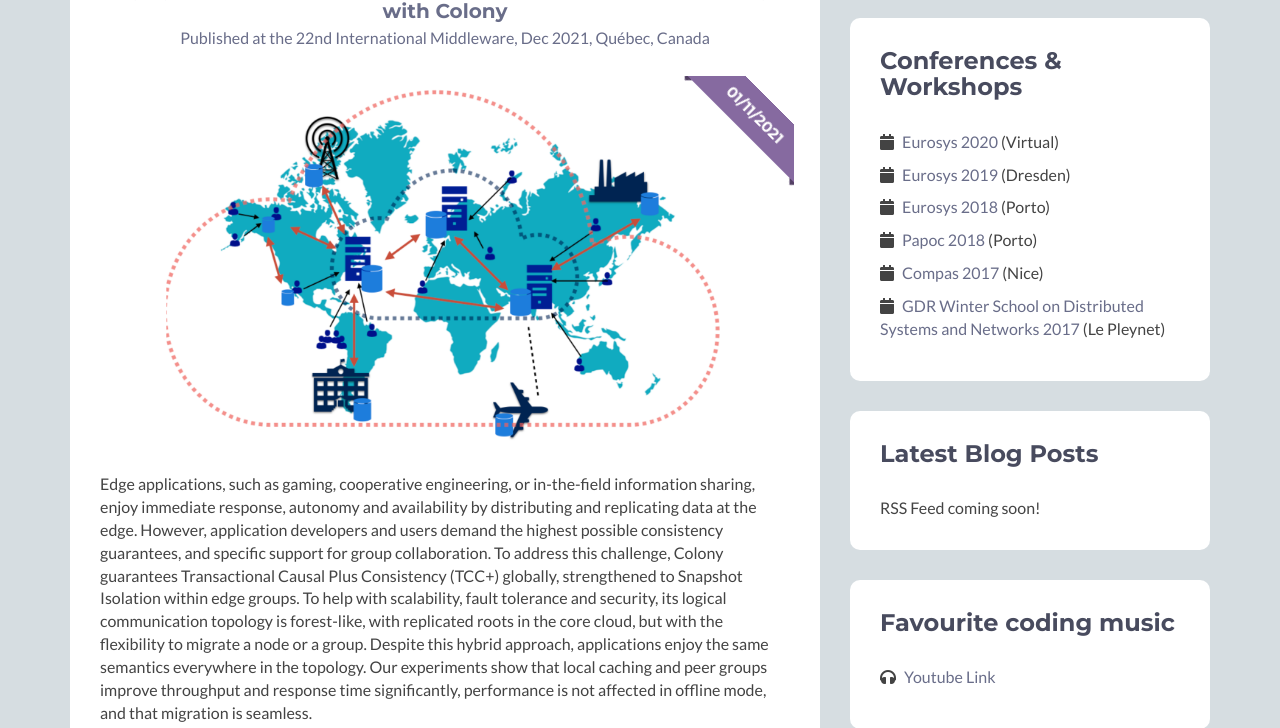
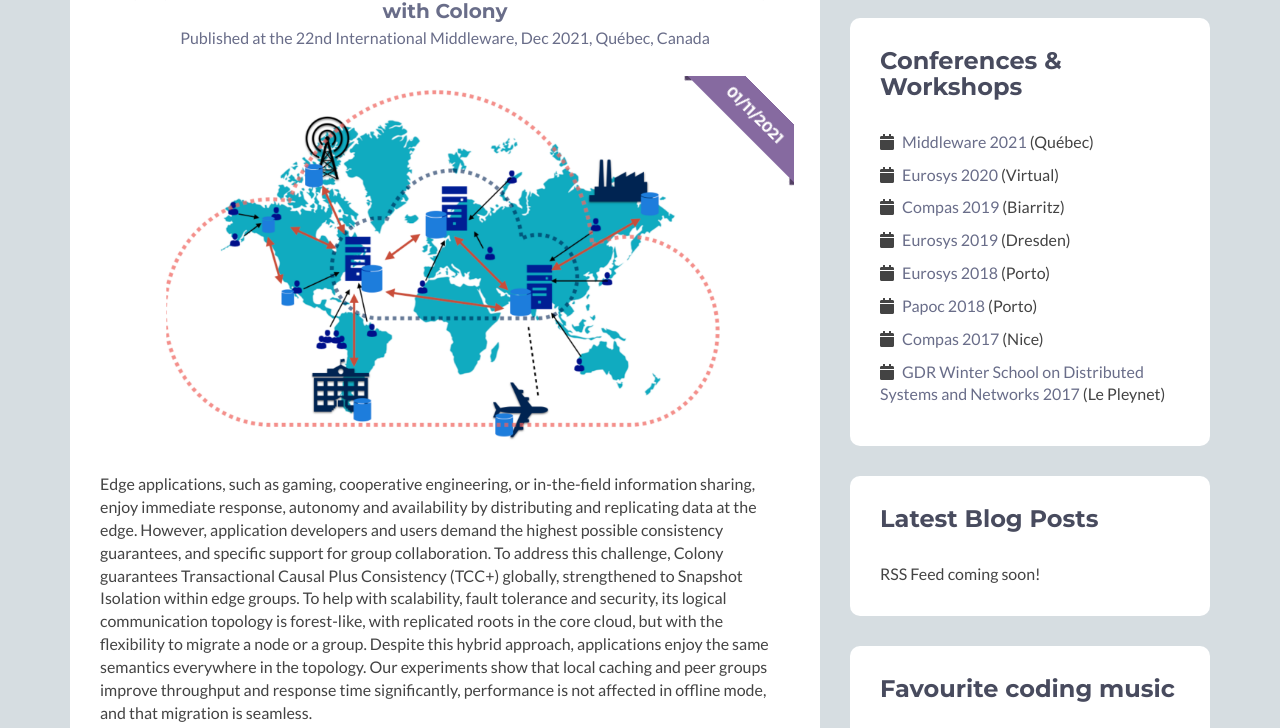
Before and after one commit to itoumlilt/toumlilt.com, a PHP site: page /index.php in a window 1280 px wide. Shown: the part 1661-2389 px from the top of the page. Run offline with PHP 8.4, Linux system fonts and the light colour scheme; a stand-in replaces the project's code that opens the database connection; some libraries are stand-ins or nearby versions.

Commit message:
Update conferences

```diff
--- a/src/global/secondary_layer.php
+++ b/src/global/secondary_layer.php
@@ -283,7 +283,9 @@ function HV_sl_conferences()
             <h2 class="heading">Conferences & Workshops</h2>
             <div class="content">
                 <ul class="list-unstyled">
+                    <li><i class="fas fa-calendar"></i> <a href="https://middleware-conf.github.io/2021/" target="_blank">Middleware 2021</a> (Québec)</li>
                     <li><i class="fas fa-calendar"></i> <a href="https://http://eurosys2020.org/" target="_blank">Eurosys 2020</a> (Virtual)</li>
+                    <li><i class="fas fa-calendar"></i> <a href="https://2019.compas-conference.fr/">Compas 2019</a> (Biarritz)</li>
                     <li><i class="fas fa-calendar"></i> <a href="https://http://eurosys2019.org/" target="_blank">Eurosys 2019</a> (Dresden)</li>
                     <li><i class="fas fa-calendar"></i> <a href="https://http://eurosys2018.org/" target="_blank">Eurosys 2018</a> (Porto)</li>
                     <li><i class="fas fa-calendar"></i> <a href="https://papoc-workshop.github.io/2018/">Papoc 2018</a> (Porto)</li>
```
